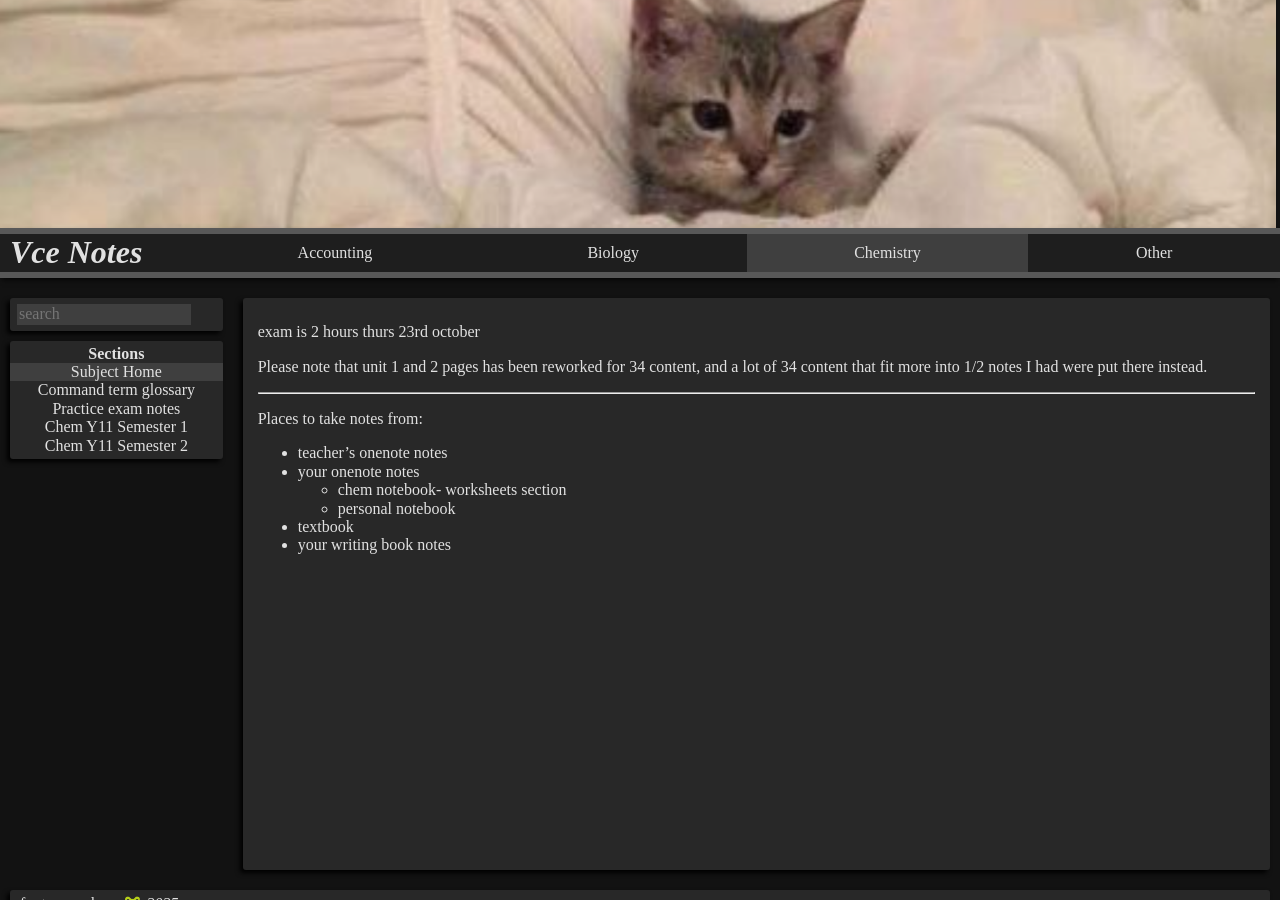
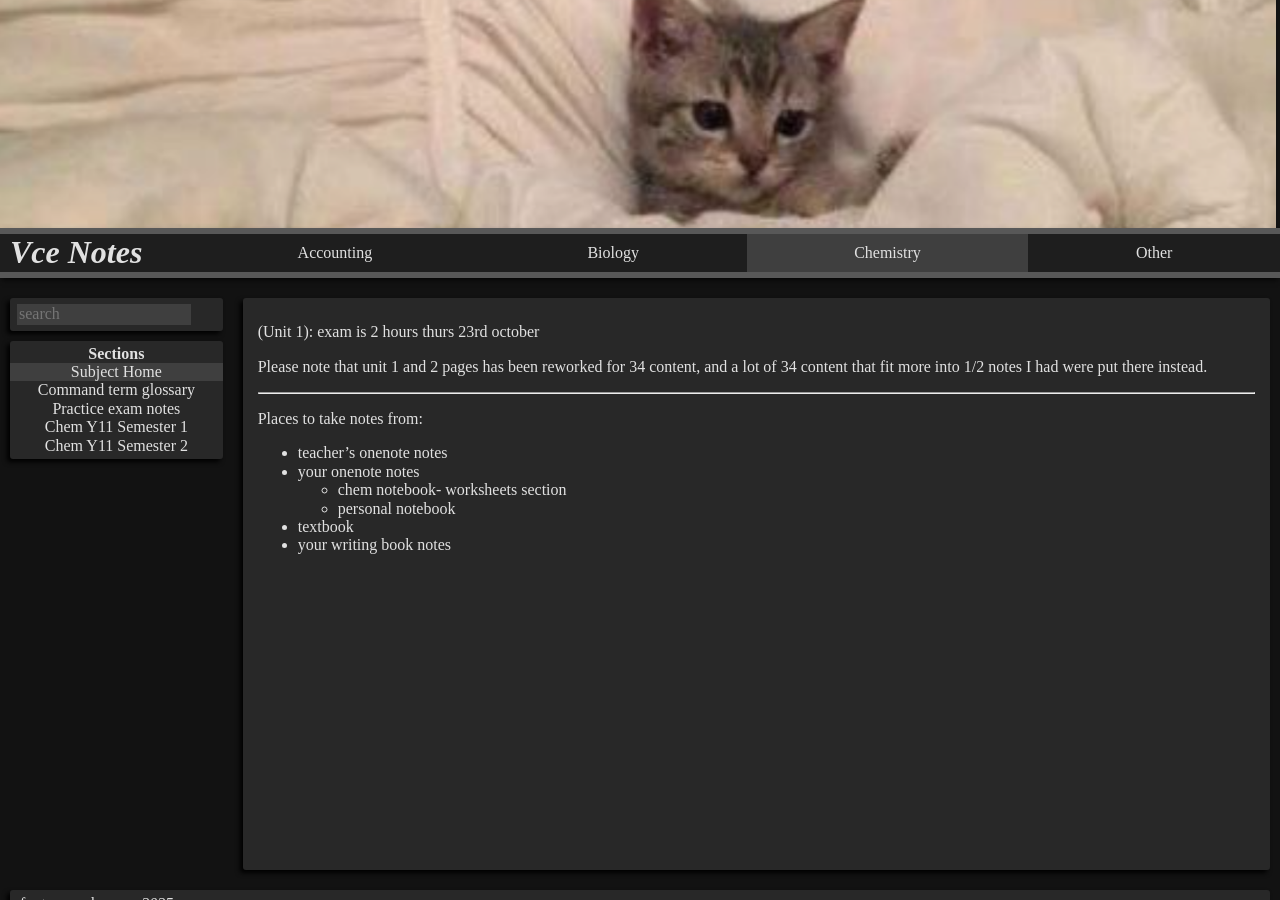
Before and after one commit to vce-bunker/vce-site-v2, a Jekyll site: the page built from _chemistry/index.md, in a window 1280 px wide. Built offline with Jekyll 4.4.1, drawn with Linux system fonts in a browser that asks for light colours; Markdown is read by kramdown in place of the engine named in the settings; a script that is not in the unit is left out; some of the changed text lies outside the part shown.

Commit message:
docs: brother complaint hotfix

```diff
--- a/_chemistry/index.md
+++ b/_chemistry/index.md
@@ -2,7 +2,7 @@
 permalink: :collection
 title: Chem
 ---
-exam is 2 hours
+(Unit 1): exam is 2 hours
 thurs 23rd october
 
 Please note that unit 1 and 2 pages has been reworked for 34 content, and a lot of 34 content that fit more into 1/2 notes I had were put there instead.
--- a/_layouts/default.html
+++ b/_layouts/default.html
@@ -34,17 +34,20 @@
 <div id="top">
 <img id="banner" src="/assets/bannercat.png" alt="banner">
 </div>
-<div id="placeholder"></div> <!-- oh no here comes the lazy code -->
+<div id="placeholder"></div>
 <div id="grid">
 <div id="menu">
 	<a href="/"><h1><i>Vce Notes</i></h1></a>
 	<div id="navbar">
-	<a href="/accounting/" class="{% if page.collection == 'accounting' %}active{% endif %}">Accounting</a>
-	<a href="/biology/" class="{% if page.collection == 'biology' %}active{% endif %}">Biology</a>
-	<a href="/chemistry/" class="{% if page.collection == 'chemistry' %}active{% endif %}">Chemistry</a>
+	<a href="/accounting/" class="{% if page.collection == 'accounting' %}active{% endif %} pc">Accounting</a>
+	<a href="/biology/" class="{% if page.collection == 'biology' %}active{% endif %} pc">Biology</a>
+	<a href="/chemistry/" class="{% if page.collection == 'chemistry' %}active{% endif %} tablet">Chemistry</a>
 	<div class="dropdown">
-		<a>Other</a>
+		<a><span class="pc">Other</span><span class="mobile">Subjects</span></a>
 		<div class="dropdownbody">
+			<a href="/accounting/" class="mobile">Accounting</a>
+			<a href="/biology/" class="mobile">Biology</a>
+			<a href="/chemistry/" class="tablet">Chemistry</a>
 			<a href="/temporary">Methods</a>
 			<a href="/temporary">English</a>
 			<a href="/temporary">Year 10</a>
@@ -99,7 +102,7 @@
 	{{content | default: "sorry! I either haven't written anything on this page or there's a glitch in the code." }}
     {% include paginate.html %}
 </div>
-<div id="footer"><p>footer was here 🐸 <i>2025</i></p></div>
+<div id="footer"><p>footer was here ㅤ <i>2025</i></p></div>
 
 </div>
 
--- a/assets/layout.scss
+++ b/assets/layout.scss
@@ -15,9 +15,9 @@ body {
 #body {
     perspective: 10px;
     perspective-origin: 50% 0%;
-     height: 100vh;
-     overflow-y: auto;
-     overflow-x: hidden
+    height: 100vh;
+    overflow-y: auto;
+    overflow-x: hidden
 }
 
 #top {
@@ -35,7 +35,7 @@ body {
     transform: translateZ(-10px) translateY(calc(50%)) scale(2)
 }
 
-#placeholder {
+#placeholder { /* oh no here it comes */
     aspect-ratio: 1772 / 316;
     width: 100%;
     display: block;
@@ -87,7 +87,20 @@ body {
     align-items: center;
     justify-content: center;
     padding: 0px 8px 0px 8px;
-    flex-grow: 1
+    flex-shrink: 1;
+    flex-grow: 1;
+    &.pc {
+        display: none;
+        @media (min-width: 29em) {
+            display: flex;
+        }
+    };
+    &.tablet {
+        display: none;
+        @media (min-width: 35em) {
+            display: flex;
+        }
+    }
 }
 
 #navbar a:hover,
@@ -103,6 +116,21 @@ body {
 
     &:hover .dropdownbody {
     display: block
+    }
+
+    span.pc {
+        display: none;
+    }
+    span.mobile {
+        display: inline;
+    }
+    @media (min-width: 29em) {
+        span.pc {
+        display: inline;
+        }
+        span.mobile {
+        display: none;
+        }
     }
 }
 
@@ -126,6 +154,20 @@ body {
     }
     }
 
+    .mobile, .tablet {
+    display: block;
+    }
+    @media (min-width: 29em){
+        .mobile {
+            display: none;
+        }
+        @media (min-width: 35em){
+        .tablet {
+            display: none;
+        }
+        }
+    }
+
 }
 
 // Main Page content
@@ -136,7 +178,7 @@ body {
     z-index: 0;
     background-color: #121212;
     grid-template:
-        "menu"
+        "menu" minmax(auto, 60px)
         "sidebar"
         "content"
         "footer";
--- a/index.markdown
+++ b/index.markdown
@@ -5,9 +5,9 @@
 
 Here at the vce bunker, protection of your atars is our top priority.
 
-We hope to provide shelter from the [vcaa](https://u.cubeupload.com/Silentninja/oeniBpZ.jpeg).
+We hope to provide shelter from the <span style="cursor: help" title="Victorian Child Abuse Authority">vcaa<sup style="font-size: 0.5rem">ⓘ</sup></span>.
 
-Make yourself comfortable. Tea's at three.
+Please make yourself comfortable. Tea's at three.
 
 <a title="Gbear605, CC BY-SA 4.0 &lt;https://creativecommons.org/licenses/by-sa/4.0&gt;, via Wikimedia Commons" href="https://commons.wikimedia.org/wiki/File:Bunker.png"><img width="30%" alt="Bunker" src="https://upload.wikimedia.org/wikipedia/commons/thumb/6/6a/Bunker.png/512px-Bunker.png?20151222081808"></a>
 Site designed to be viewed on a computer (may look worse on mobile)
--- a/maintenance.html
+++ b/maintenance.html
@@ -9,6 +9,6 @@ permalink: /temporary
 </style>
 
 <div class="container">
-  <img src="https://preview.redd.it/average-cat-doing-above-average-box-maintenance-v0-g1zuryqlnlpe1.jpeg?width=1080&crop=smart&auto=webp&s=b4c56ea978ab4f747e831d26f0f46e1417db7c89" alt="source: https://www.reddit.com/r/AveragePicsOfNZ/comments/1jerm1d/average_cat_doing_above_average_box_maintenance/">
+  <img src="https://preview.redd.it/average-cat-doing-above-average-box-maintenance-v0-g1zuryqlnlpe1.jpeg?width=1080&crop=smart&auto=webp&s=b4c56ea978ab4f747e831d26f0f46e1417db7c89" title="source: https://www.reddit.com/r/AveragePicsOfNZ/comments/1jerm1d/average_cat_doing_above_average_box_maintenance/">
   <p>Page is currently being reworked, please come back another time. Sorry for the trouble.</p>
 </div>
```
Also changed, not shown: _includes/countdown.html (+5 -4 lines), README.md.
